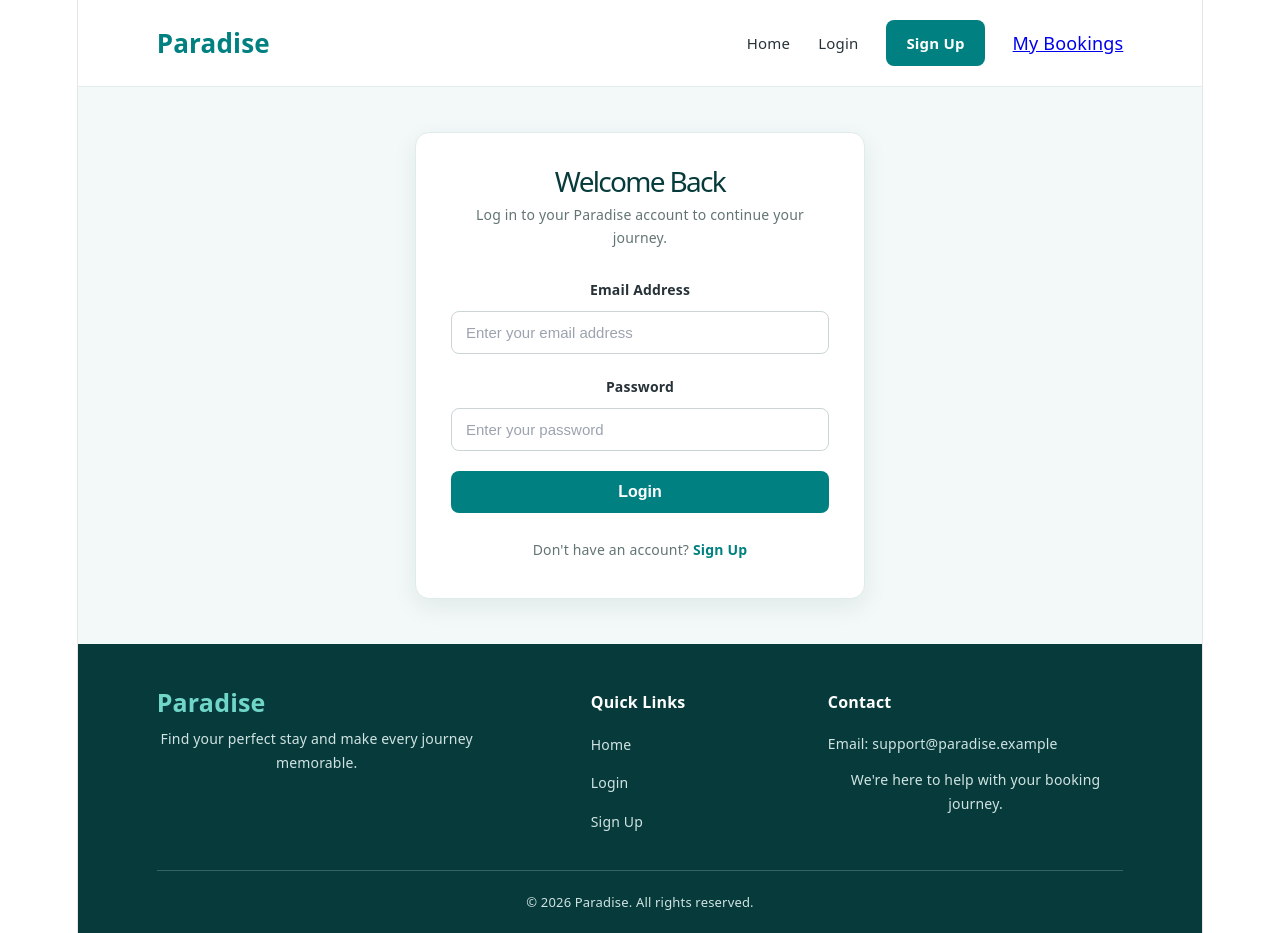
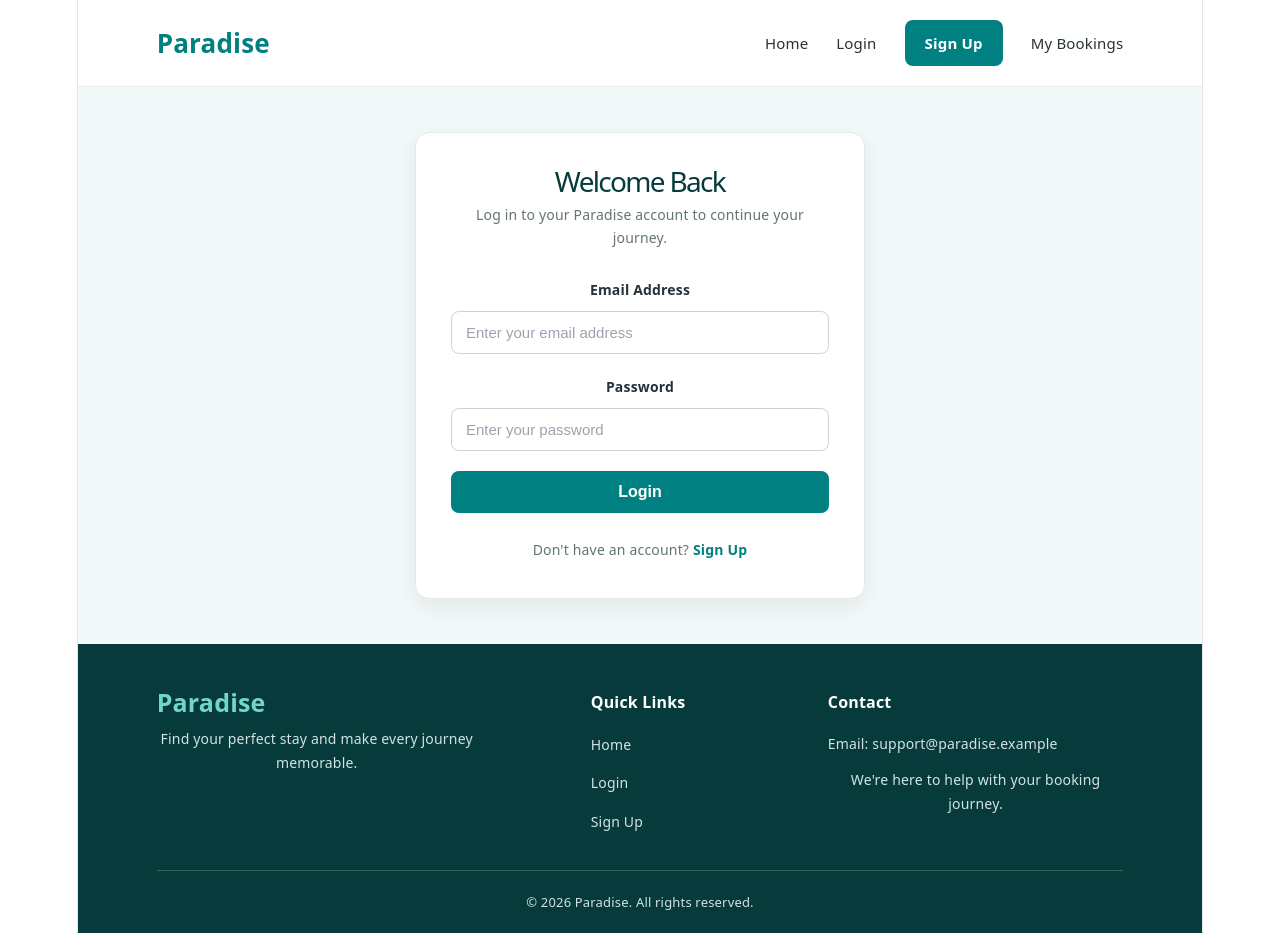
Before and after one commit to Siyanda-Mabaso/HotelApp, a React (Vite) app in the folder FrontEnd/: page /login in a window 1280 px wide. Built offline with nearby package versions, Linux system fonts and the light colour scheme.

Commit message:
modified:did the styling for the myBooking button

```diff
--- a/FrontEnd/src/Components/Navbar/Navbar.tsx
+++ b/FrontEnd/src/Components/Navbar/Navbar.tsx
@@ -21,7 +21,8 @@ const Navbar = () => {
         <Link to="/signup" className={styles.signupButton}>
           Sign Up
         </Link>
-        <Link to="/my-bookings">My Bookings</Link>
+        <Link to="/my-bookings" className={styles.link}>
+        My Bookings</Link>
       </div>
     </nav>
   );
```
